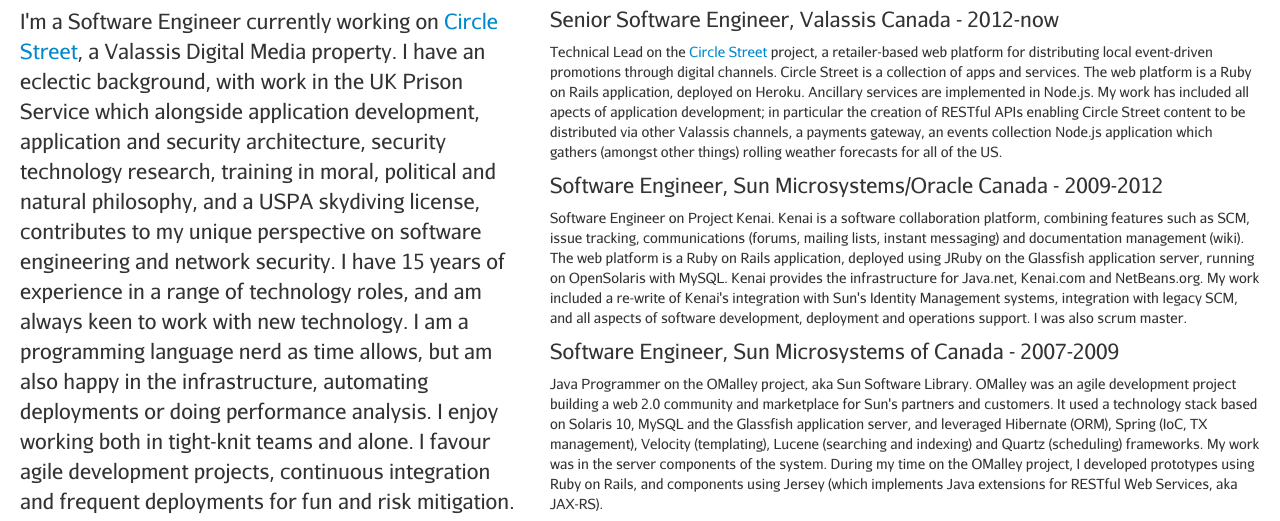
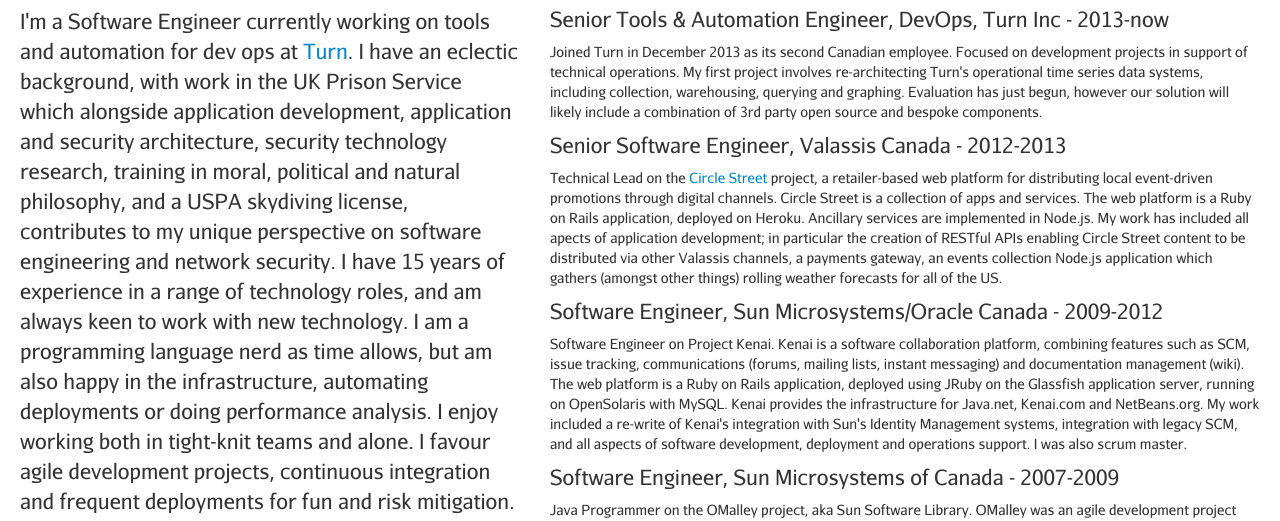
Before and after one commit to j0ni/j0ni.ca, a plain HTML site: page resume.html in a window 1280 px wide. Shown: the part 206-727 px from the top of the page. Drawn offline with nearby package versions, Linux system fonts and the light colour scheme; files that its build step writes are made by us from their sources; files whose address does not match are found by name.

Commit message:
Update resume after starting at Turn

```diff
--- a/resume.html
+++ b/resume.html
@@ -32,21 +32,22 @@
             <h1>Profile</h1>
 
             <p class="lead">
-              I'm a Software Engineer currently working
-              on <a href="http://www.circlestreet.com">Circle Street</a>,
-              a Valassis Digital Media property. I have an eclectic
-              background, with work in the UK Prison Service which
-              alongside application development, application and security
-              architecture, security technology research, training in
-              moral, political and natural philosophy, and a USPA
-              skydiving license, contributes to my unique perspective
-              on software engineering and network security. I have 15
-              years of experience in a range of technology roles, and am
-              always keen to work with new technology. I am a programming
-              language nerd as time allows, but am also happy in the
-              infrastructure, automating deployments or doing performance
-              analysis. I enjoy working both in tight-knit teams and
-              alone. I favour agile development projects, continuous
+              I'm a Software Engineer currently working on tools and
+              automation for dev ops at
+              <a href="http://www.turn.com">Turn</a>. I have an
+              eclectic background, with work in the UK Prison Service
+              which alongside application development, application and
+              security architecture, security technology research,
+              training in moral, political and natural philosophy, and
+              a USPA skydiving license, contributes to my unique
+              perspective on software engineering and network
+              security. I have 15 years of experience in a range of
+              technology roles, and am always keen to work with new
+              technology. I am a programming language nerd as time
+              allows, but am also happy in the infrastructure,
+              automating deployments or doing performance analysis. I
+              enjoy working both in tight-knit teams and alone. I
+              favour agile development projects, continuous
               integration and frequent deployments for fun and risk
               mitigation.
             </p>
@@ -163,7 +164,22 @@
             <h1>Experience</h1>
 
             <section>
-              <h3>Senior Software Engineer, Valassis Canada - 2012-now</h3>
+              <h3>Senior Tools & Automation Engineer, DevOps, Turn Inc - 2013-now</h3>
+
+              <p>
+                Joined Turn in December 2013 as its second Canadian
+                employee. Focused on development projects in support
+                of technical operations. My first project involves
+                re-architecting Turn's operational time series data
+                systems, including collection, warehousing, querying
+                and graphing. Evaluation has just begun, however our
+                solution will likely include a combination of 3rd
+                party open source and bespoke components.
+              </p>
+            </section>
+
+            <section>
+              <h3>Senior Software Engineer, Valassis Canada - 2012-2013</h3>
 
               <p>
                 Technical Lead on
```
Also changed, not shown: 1 other file.
